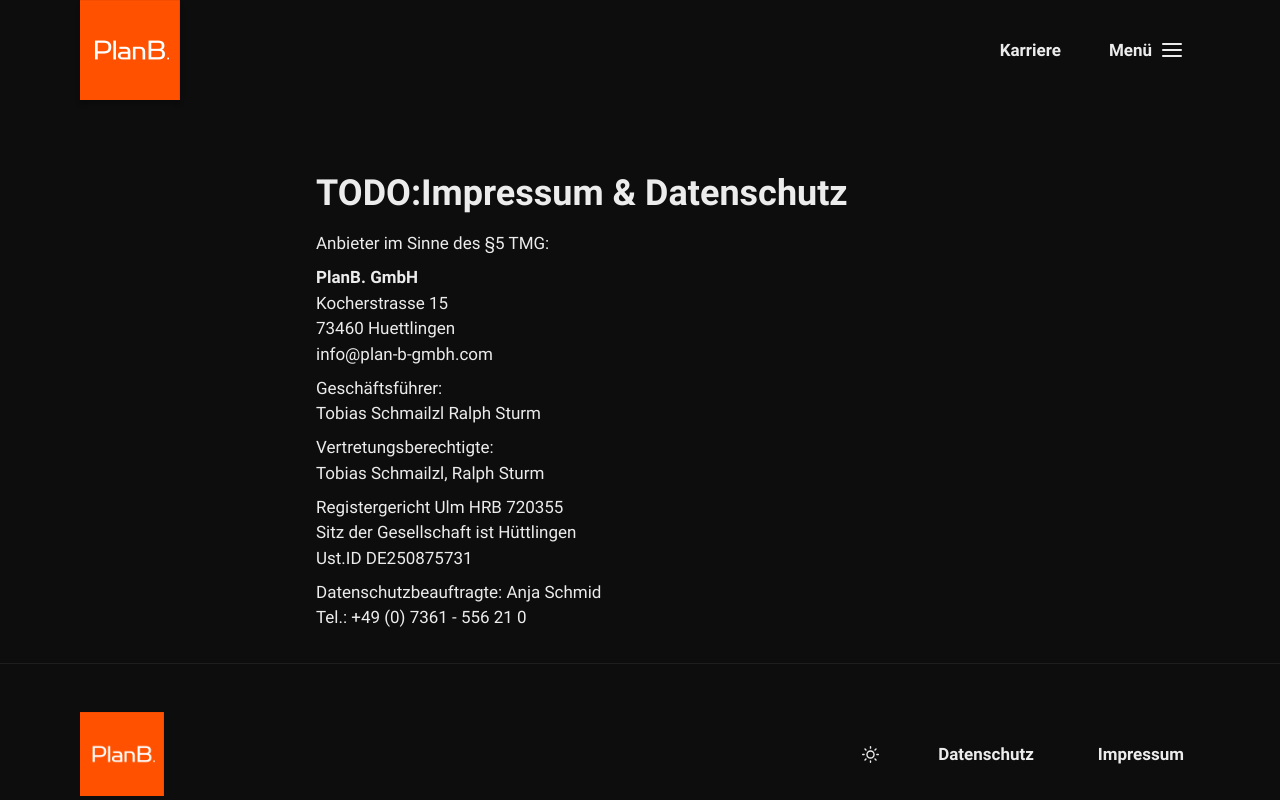
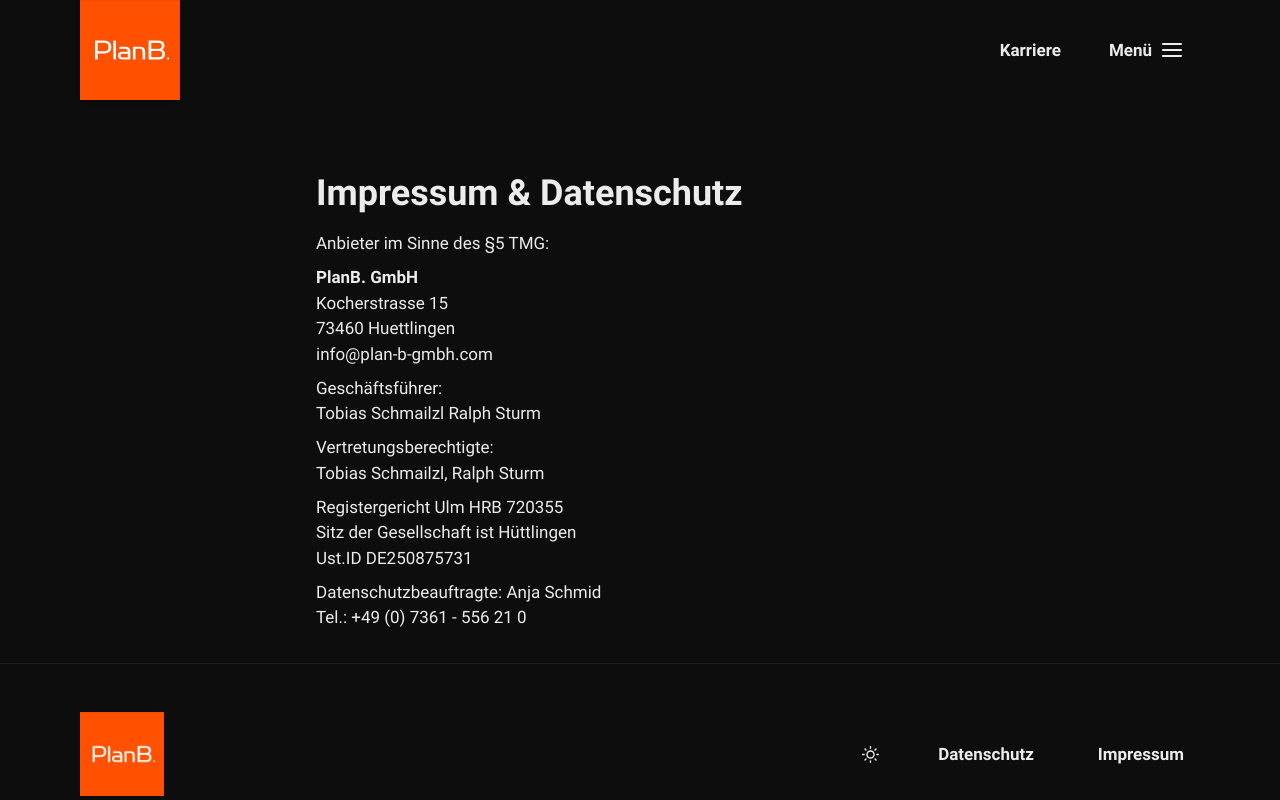
Before and after one commit to philippreiner/planb-nextjs, a Next.js app: page /imprint in a window 1280 px wide. Built offline with nearby package versions, Linux system fonts and the light colour scheme.

Commit message:
🐛 #38 Remove Todo from Imprint

```diff
--- a/pages/imprint.js
+++ b/pages/imprint.js
@@ -8,7 +8,7 @@
   return (
     <Layout>
       <Header />
-      <Basicpage title="TODO:Impressum & Datenschutz">
+      <Basicpage title="Impressum & Datenschutz">
         <p>Anbieter im Sinne des §5 TMG:​</p>
         <p>
           <strong>PlanB. GmbH</strong> <br />
```
